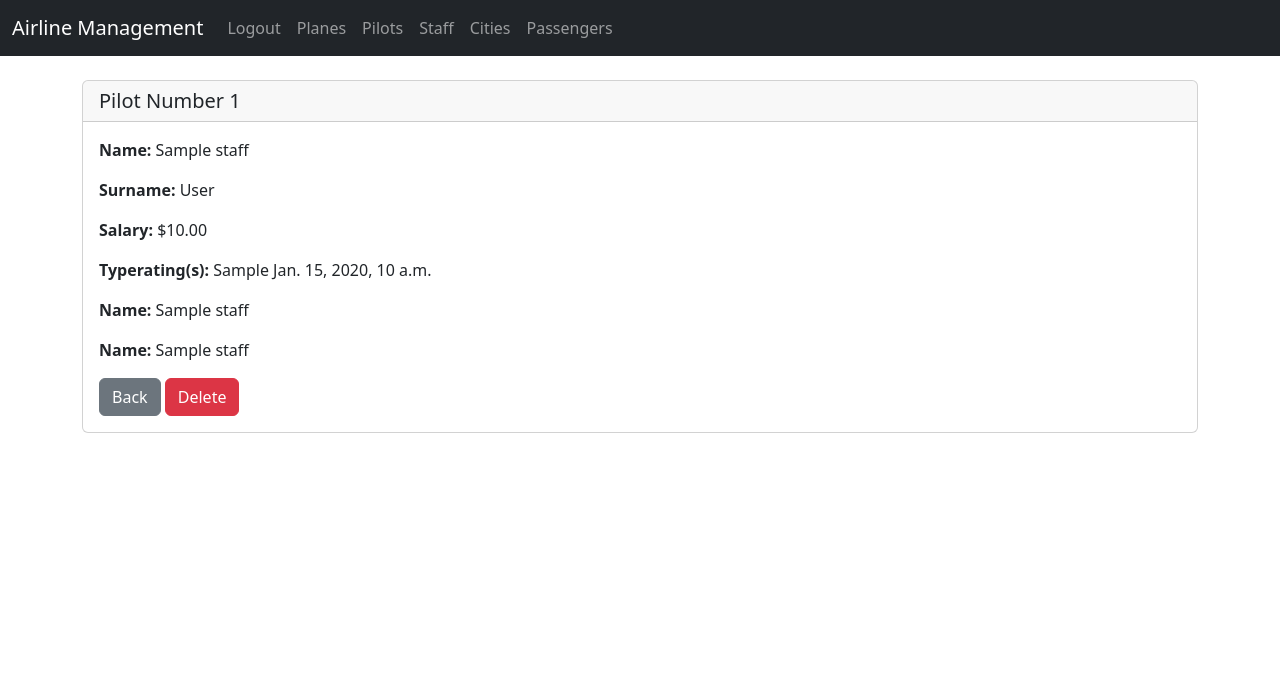
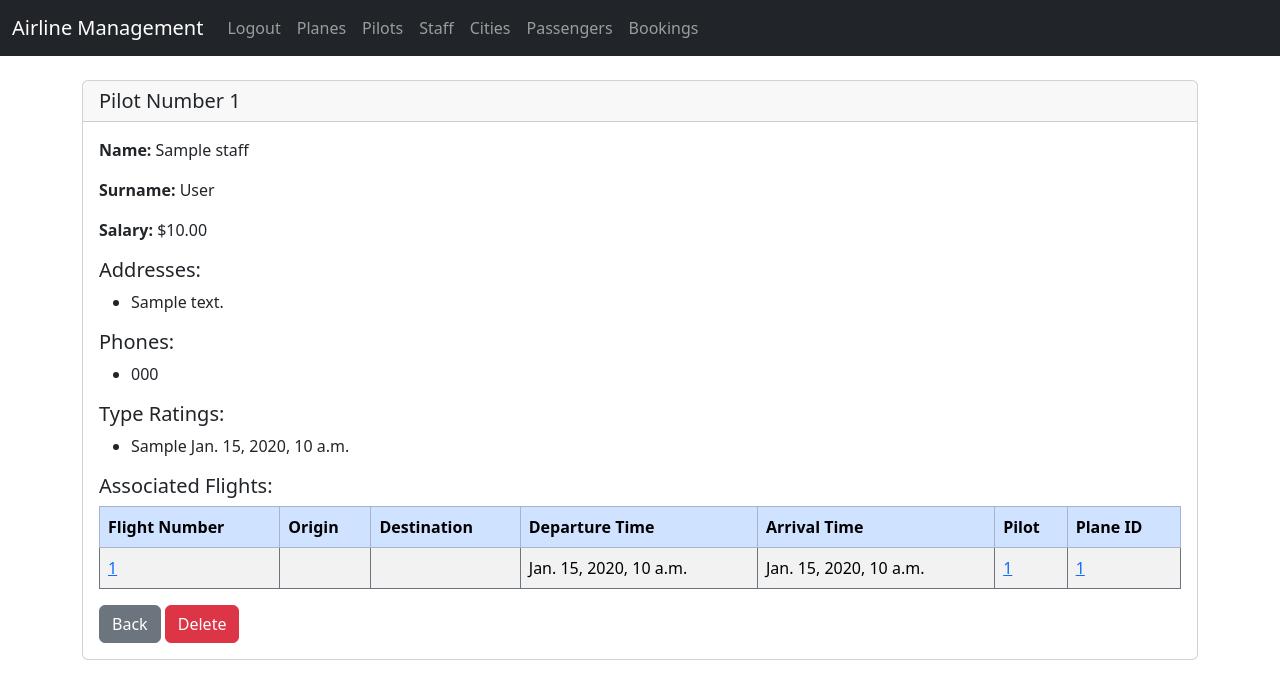
Before and after one commit to gonz-tyler/airline-management-dashboard, a Django app: page /pilots/1 in a window 1280 px wide. Shown: the top 699 px of the page. Run offline with Django 4.2, Linux system fonts and the light colour scheme; a user stored in the database is signed in; tables that the repository leaves empty hold one stand-in row (values such as "Sample post").

Commit message:
Modified details pages so only Admin can delete

```diff
--- a/website/templates/city_details.html
+++ b/website/templates/city_details.html
@@ -7,7 +7,9 @@
         <p class="list-group-item"><strong>Name: </strong>{{ city.CITYNAME }}</p>
 
         <a onclick="history.back()" class="btn btn-secondary">Back</a>
+        {% if user.is_superuser %}
         <a href="{% url 'delete_city' city.CITYCODE %}" class="btn btn-danger">Delete</a>
+        {% endif %}
     </div>
   </div>
 
--- a/website/templates/crew_details.html
+++ b/website/templates/crew_details.html
@@ -7,7 +7,9 @@
         <p class="list-group-item"><strong>Flight: </strong>{{ crew.FLIGHTNUM }}</p>
 
         <a onclick="history.back()" class="btn btn-secondary">Back</a>
-        <!-- <a href="{% url 'delete_pilot' pilot.PILOTNUM %}" class="btn btn-danger">Delete</a> -->
+        {% if user.is_superuser %}
+        <a href="{% url 'delete_crew' crew.EMPNUM crew.FLIGHTNUM %}" class="btn btn-danger">Delete</a>
+        {% endif %}
     </div>
   </div>
 
--- a/website/templates/navbar.html
+++ b/website/templates/navbar.html
@@ -10,6 +10,24 @@
             <li class="nav-item">
                 <a class="nav-link" href="{% url 'logout' %}">Logout</a>
             </li>
+            <li class="nav-item">
+              <a class="nav-link" href="{% url 'view_planes' %}">Planes</a>
+            </li>
+            <li class="nav-item">
+                <a class="nav-link" href="{% url 'view_pilots' %}">Pilots</a>
+            </li>
+            <li class="nav-item">
+                <a class="nav-link" href="{% url 'view_staff' %}">Staff</a>
+            </li>
+            <li class="nav-item">
+                <a class="nav-link" href="{% url 'view_cities' %}">Cities</a>
+            </li>
+            <li class="nav-item">
+              <a class="nav-link" href="{% url 'view_passengers' %}">Passengers</a>
+            </li>
+            <li class="nav-item">
+              <a class="nav-link" href="{% url 'view_passenger_bookings' %}">Bookings</a>
+            </li>
             {% else %}
             <li class="nav-item">
                 <a class="nav-link" href="{% url 'register' %}">Register</a>
@@ -18,21 +36,6 @@
                 <a class="nav-link" href="{% url 'home' %}">Login</a>
             </li>
             {% endif %}
-            <li class="nav-item">
-                <a class="nav-link" href="{% url 'view_planes' %}">Planes</a>
-            </li>
-            <li class="nav-item">
-                <a class="nav-link" href="{% url 'view_planes' %}">Pilots</a>
-            </li>
-            <li class="nav-item">
-                <a class="nav-link" href="{% url 'view_planes' %}">Staff</a>
-            </li>
-            <li class="nav-item">
-                <a class="nav-link" href="{% url 'view_planes' %}">Cities</a>
-            </li>
-            <li class="nav-item">
-              <a class="nav-link" href="{% url 'view_passengers' %}">Passengers</a>
-            </li>
         </ul>
       </div>
     </div>
--- a/website/templates/passenger_address_details.html
+++ b/website/templates/passenger_address_details.html
@@ -7,7 +7,9 @@
         <p class="list-group-item"><strong>Address: </strong>{{ address.ADDRESS }}</p>
 
         <a onclick="history.back()" class="btn btn-secondary">Back</a>
-        <!-- <a href="{% url 'delete_city' city.CITYCODE %}" class="btn btn-danger">Delete</a> -->
+        {% if user.is_superuser %}
+        <a href="{% url 'delete_passenger_address' address.PASSENGERNUM address.ADDRESSDETAILS %}" class="btn btn-danger">Delete</a>
+        {% endif %}
     </div>
   </div>
 
--- a/website/templates/pilot_details.html
+++ b/website/templates/pilot_details.html
@@ -7,16 +7,62 @@
         <p class="list-group-item"><strong>Name: </strong>{{ pilot.EMPNUM.NAME }}</p>
         <p class="list-group-item"><strong>Surname: </strong>{{ pilot.EMPNUM.SURNAME }}</p>
         <p class="list-group-item"><strong>Salary: </strong>${{ pilot.EMPNUM.SALARY }}</p>
+        <h5>Addresses:</h5>
+        <ul>
+            {% for address in addresses %}
+                <li>{{ address.ADDRESSDETAILS }}</li>
+            {% endfor %}
+        </ul>
+
+        <h5>Phones:</h5>
+        <ul>
+            {% for phone in phones %}
+                <li>{{ phone.PHONE }}</li>
+            {% endfor %}
+        </ul>
         {% if typeratings %}
-          {% for typerating in typeratings %}
-          <p class="list-group-item"><strong>Typerating(s): </strong>{{ typerating.TYPERATING }}    {{ typerating.DATEEARNED }}</p>
-          {% endfor %}
+          <h5>Type Ratings:</h5>
+          <ul>
+              {% for typerating in typeratings %}
+                  <li>{{ typerating.TYPERATING }}    {{ typerating.DATEEARNED }}</li>
+              {% endfor %}
+          </ul>
         {% endif %}
-        <p class="list-group-item"><strong>Name: </strong>{{ pilot.EMPNUM.NAME }}</p>
-        <p class="list-group-item"><strong>Name: </strong>{{ pilot.EMPNUM.NAME }}</p>
+
+        {% if flights %}
+            <h5>Associated Flights:</h5>
+            <table class="table table-striped table-hover table-bordered border-secondary">
+                <thead class="table-primary">
+                    <tr>
+                        <th scope="col">Flight Number</th>
+                        <th scope="col">Origin</th>
+                        <th scope="col">Destination</th>
+                        <th scope="col">Departure Time</th>
+                        <th scope="col">Arrival Time</th>
+                        <th scope="col">Pilot</th>
+                        <th scope="col">Plane ID</th>
+                    </tr>
+                </thead>
+                <tbody>
+                        {% for flight in flights %}
+                            <tr>
+                                <td><a href="{% url 'view_flight' flight.FLIGHTNUM %}">{{ flight.FLIGHTNUM }}</a></td>
+                                <td><a href="{% url 'view_city' flight.ORIGINCITYCODE.CITYCODE %}">{{ flight.ORIGINCITYCODE.CITYCODE }}</a></td>
+                                <td><a href="{% url 'view_city' flight.DESTCITYCODE.CITYCODE %}">{{ flight.DESTCITYCODE.CITYCODE }}</a></td>
+                                <td>{{ flight.DEPTIME }}</td>
+                                <td>{{ flight.ARRTIME }}</td>
+                                <td><a href="{% url 'view_pilot' flight.PILOTNUM.PILOTNUM %}">{{ flight.PILOTNUM.PILOTNUM }}</a></td>
+                                <td><a href="{% url 'view_plane' flight.PLANENUM.SERIALNUM %}">{{ flight.PLANENUM.SERIALNUM }}</a></td>
+                            </tr>
+                        {%endfor%}
+                </tbody>
+            </table>
+        {% endif %}
 
         <a onclick="history.back()" class="btn btn-secondary">Back</a>
+        {% if user.is_superuser %}
         <a href="{% url 'delete_pilot' pilot.PILOTNUM %}" class="btn btn-danger">Delete</a>
+        {% endif %}
     </div>
   </div>
 
--- a/website/templates/plane_details.html
+++ b/website/templates/plane_details.html
@@ -8,7 +8,9 @@
             <p class="list-group-item"><strong>Model: </strong>{{ plane.MODEL }}</p>
 
             <a onclick="history.back()" class="btn btn-secondary">Back</a>
+            {% if user.is_superuser %}
             <a href="{% url 'delete_plane' plane.SERIALNUM %}" class="btn btn-danger">Delete</a>
+            {% endif %}
         </div>
       </div>
 
--- a/website/urls.py
+++ b/website/urls.py
@@ -34,14 +34,14 @@
     #-- passenger address --#
     path('passenger_addresses/', views.view_passenger_addresses, name='view_passenger_addresses'),
     path('passenger_addresses/<int:pk>', views.view_passenger_address, name='view_passenger_address'),
-    path('delete_passenger_address/<int:pk>', views.delete_passenger_address, name='delete_passenger_address'),
+    path('delete_passenger_address/<int:pk1>/<str:pk2>', views.delete_passenger_address, name='delete_passenger_address'),
     path('add_passenger_address', views.add_passenger_address, name='add_passenger_address'),
 
     #-- passenger booking --#
-    path('pilots/', views.view_pilots, name='view_pilots'),
-    path('pilots/<int:pk>', views.view_pilot, name='view_pilot'),
-    path('delete_pilot/<int:pk>', views.delete_pilot, name='delete_pilot'),
-    path('add_pilot', views.add_pilot, name='add_pilot'),
+    path('bookings/', views.view_passenger_bookings, name='view_passenger_bookings'),
+    path('bookings/<int:pk>', views.view_passenger_booking, name='view_passenger_booking'),
+    path('delete_booking/<int:pk>', views.delete_passenger_booking, name='delete_passenger_booking'),
+    path('add_booking', views.add_passenger_booking, name='add_passenger_booking'),
 
     #-- passenger phone --#
     path('passenger_phones/', views.view_passenger_phones, name='view_passenger_phones'),
@@ -70,7 +70,7 @@
     #-- staff addresses --#
     path('staff_addresses/', views.view_staff_addresses, name='view_staff_addresses'),
     path('staff_addresses/<int:pk>', views.view_staff_address, name='view_staff_address'),
-    path('delete_staff_address/<int:pk>', views.delete_staff_address, name='delete_staff_address'),
+    path('delete_staff_address/<int:pk>/<str:pk2>', views.delete_staff_address, name='delete_staff_address'),
     path('add_staff_address', views.add_staff_address, name='add_staff_address'),
 
     #-- staff phones --#
@@ -81,8 +81,8 @@
 
     #-- staff --#
     path('staff/', views.view_staff, name='view_staff'),
-    path('staff/<int:pk>', views.view_staff_member, name='view_staff_members'),
-    path('delete_staff/<int:pk>', views.delete_staff_member, name='delete_staff'),
+    path('staff/<int:pk>', views.view_staff_member, name='view_staff_member'),
+    path('delete_staff/<int:pk>', views.delete_staff_member, name='delete_staff_member'),
     path('add_staff', views.add_staff_member, name='add_staff'),
 
     #-- stretch --#
--- a/website/views.py
+++ b/website/views.py
@@ -291,7 +291,10 @@
         pilot = Pilot.objects.get(PILOTNUM=pk)
         # Get all type ratings for the pilot
         typeratings = PilotTypeRating.objects.filter(PILOTNUM=pilot)
-        return render(request, 'pilot_details.html', {'pilot': pilot, 'typeratings': typeratings})
+        addresses = StaffAddress.objects.filter(EMPNUM=pilot.EMPNUM)
+        phones = StaffPhone.objects.filter(EMPNUM=pilot.EMPNUM)
+        flights = Flight.objects.filter(PILOTNUM=pk)
+        return render(request, 'pilot_details.html', {'pilot': pilot, 'typeratings': typeratings, 'addresses': addresses, 'phones': phones, 'flights': flights})
     else:
         messages.success(request, 'You must be logged in to view this page.')
         return redirect('home')
@@ -317,8 +320,20 @@
         messages.success(request, 'You must be logged in to view this page.')
         return redirect('home')
 
-def delete_staff_address(request, pk):
-    pass
+def delete_staff_address(request, empnum, address):
+    if request.user.is_authenticated:
+        # Get the FlightCrew object with the given flight number and employee number
+        delete_it = StaffAddress.objects.get(EMPNUM=empnum, ADDRESSDETAILS=address)
+        # Delete the FlightCrew object
+        delete_it.delete()
+        # Add a success message
+        messages.success(request, f"Staff address with employee number {empnum} and address details {address} deleted successfully.")
+        # Redirect to the desired page (e.g., home)
+        return redirect('home')
+    else:
+        # Add a message for unauthenticated users
+        messages.error(request, "You must be logged in to perform this action.")
+        return redirect('home')
 
 def add_staff_address(request):
     pass
```
Also changed, not shown: website/templates/bookings.html (+37 -0 lines), website/templates/cities.html (+37 -0 lines), website/templates/flight_details.html (+18 -17 lines), website/templates/passenger_details.html (+19 -18 lines), website/templates/staff_address_details.html (+5 -3 lines), website/templates/staff_details.html (+33 -2 lines).
